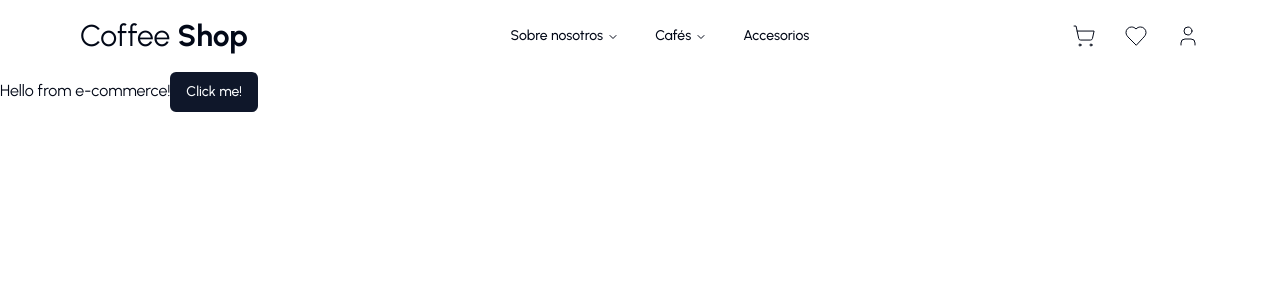
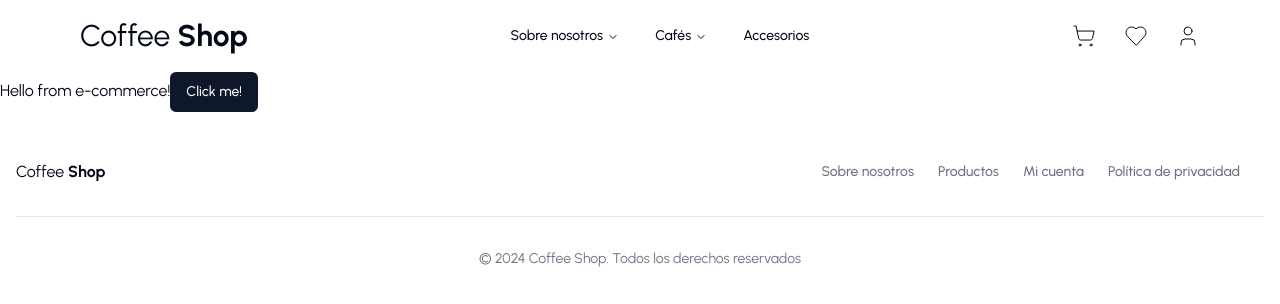
Before and after one commit to egbazua/ecommerce-coffee-shop, a Next.js app: page / in a window 1280 px wide. Shown: the top 304 px of the page. Built offline with nearby package versions, Linux system fonts and the light colour scheme.

Commit message:
implementing footer component

```diff
--- a/app/layout.tsx
+++ b/app/layout.tsx
@@ -2,6 +2,7 @@ import type { Metadata } from "next";
 import { Urbanist } from "next/font/google";
 import "./globals.css";
 import Navbar from "@/components/Navbar";
+import Footer from "@/components/Footer";
 
 const urbanist = Urbanist({ subsets: ["latin"] });
 
@@ -20,6 +21,7 @@ export default function RootLayout({
       <body className={urbanist.className}>
         <Navbar />
         {children}
+        <Footer />
       </body>
     </html>
   );
--- /dev/null
+++ b/components/Footer.tsx
@@ -0,0 +1,55 @@
+import Link from "next/link"
+import { Separator } from "./ui/separator"
+
+const dataFooter = [
+  {
+    id: 1,
+    name: "Sobre nosotros",
+    link: "#",
+  },
+  {
+    id: 2,
+    name: "Productos",
+    link: "#",
+  },
+  {
+    id: 3,
+    name: "Mi cuenta",
+    link: "#",
+  },
+  {
+    id: 4,
+    name: "Política de privacidad",
+    link: "#",
+  },
+]
+
+const Footer = () => {
+  return (
+    <footer className="mt-4">
+      <div className="w-full max-w-screen-xl mx-auto p-4 md:py-8">
+        <div className="sm:flex sm:items-center sm:justify-between">
+          <p>
+            Coffee <span className="font-bold">Shop</span>
+          </p>
+          <ul className="flex flex-wrap items-center mb-6 text-sm font-medium text-gray-500 sm:mb-0 dark:text-gray-400">
+            {
+              dataFooter.map((data) => (
+                <li key={data.id}>
+                  <Link href={data.link} className="hover:underline me-4 md:me-6">{data.name}</Link>
+                </li>
+              ))
+            }
+          </ul>
+        </div>
+        <Separator  className="my-6 border-gray-200 sm:mx-auto dark:border-gray-700 lg:my-8"/>
+        <span className="block text-sm text-gray-500 sm:text-center dark:text-gray-400">
+          &copy; 2024
+          <Link href='#'> Coffee Shop.</Link> Todos los derechos reservados
+        </span>
+      </div>
+    </footer>
+  )
+}
+
+export default Footer
```
